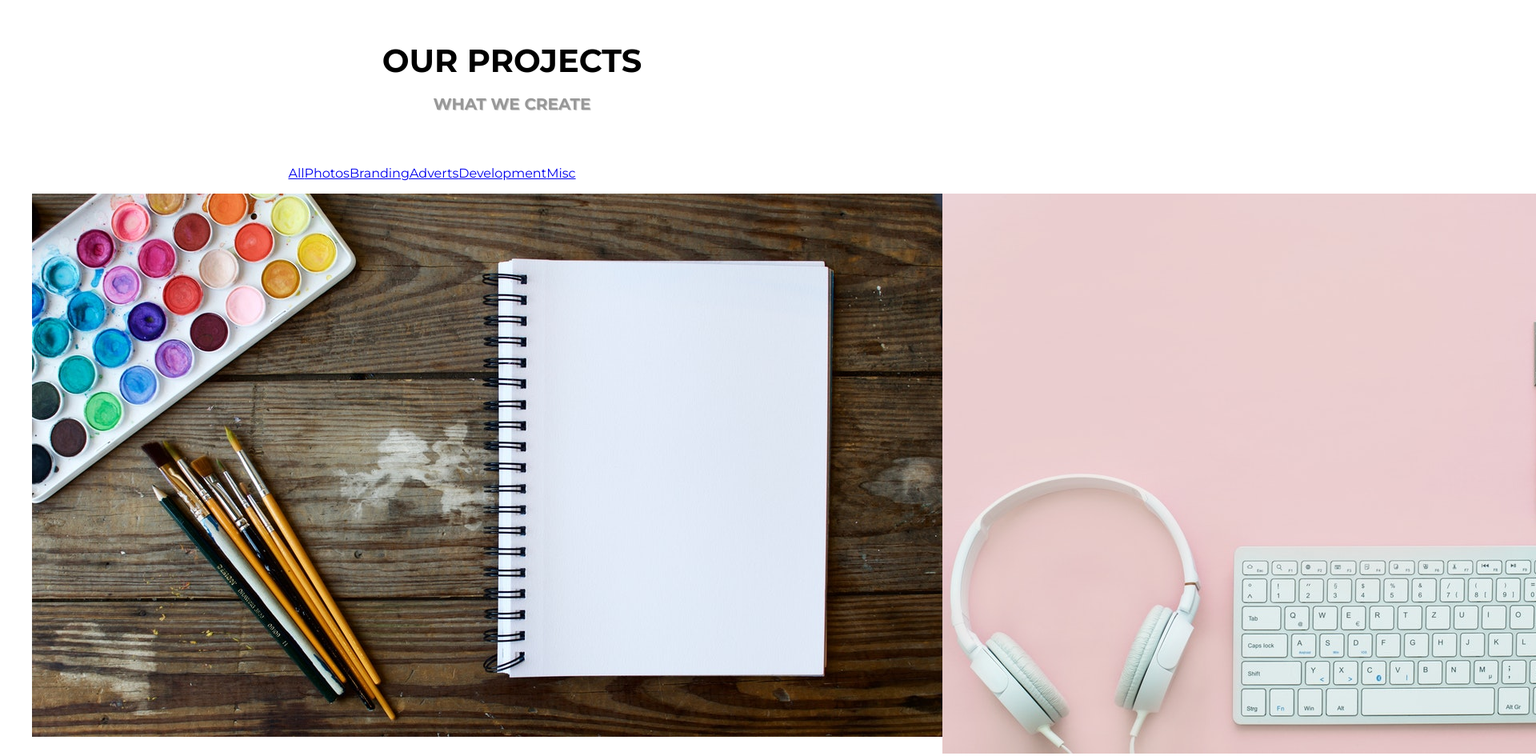
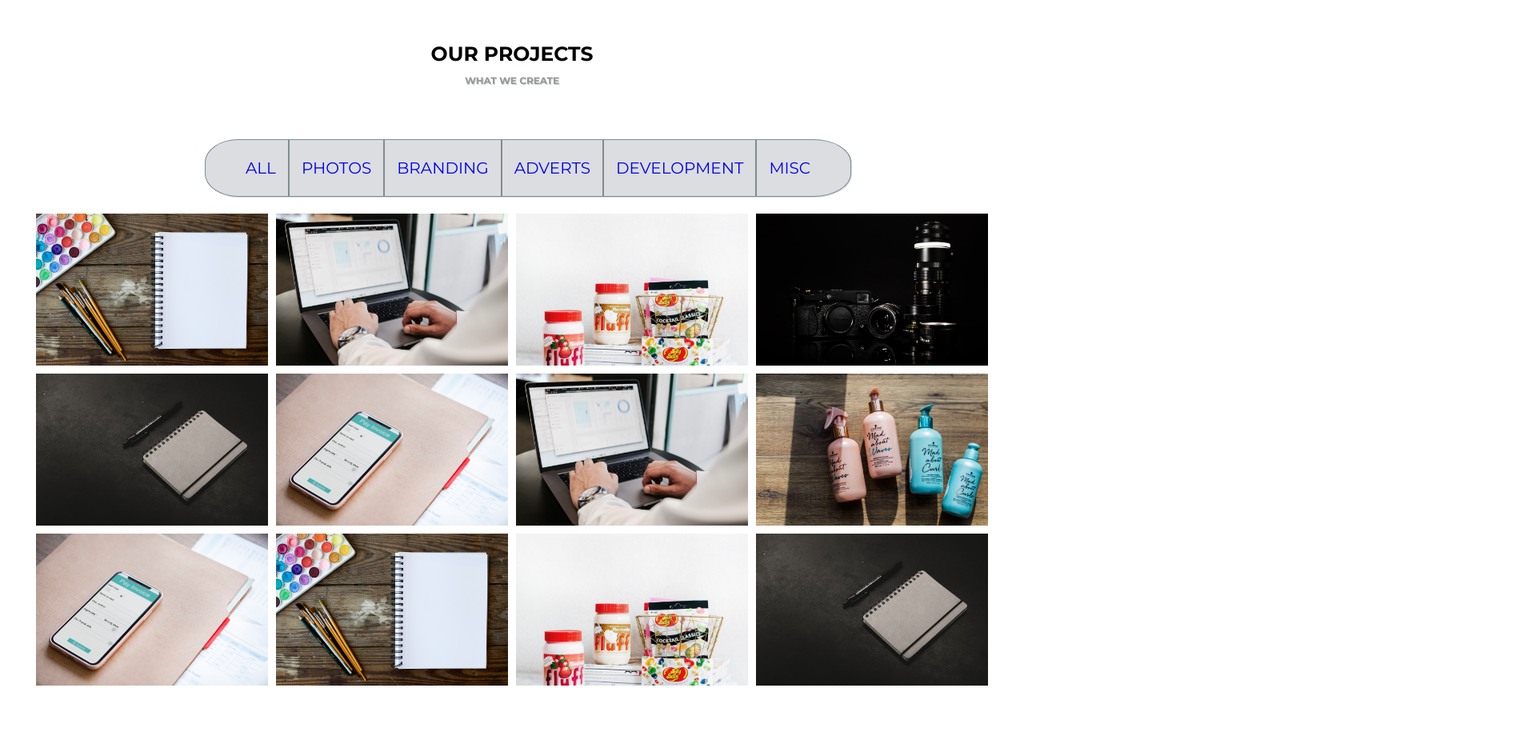
Before and after one commit to Ola-Lipert/Projekt2.Landing-page, a website: page index.html in a window 1280 px wide. Shown: the part 1553-2498 px from the top of the page at 80% size, 1920 px wide, since content can reach past the window. After the commit the page ends 2465 px from the top, so only its background shows below. Drawn offline with Linux system fonts and the light colour scheme.

Commit message:
Add gallery

```diff
--- a/index.html
+++ b/index.html
@@ -125,45 +125,45 @@
                     </div>
                 </div>
                 <div class="row">
-                    <div class="gallery col-s-3">
-                        <img src="images/gallery1.jpg">
+                    <div class="gallery col-s-3 col-m-6">
+                        <img class="foto" src="images/gallery1.jpg">
                     </div>
-                    <div class="gallery col-s-3">
-                        <img src="images/gallery2.jpg">
+                    <div class="gallery col-s-3 col-m-6">
+                        <img class="foto" src="images/gallery7.jpg">
                     </div>
-                    <div class="gallery col-s-3">
-                        <img src="images/gallery3.jpg">
+                    <div class="gallery col-s-3 col-m-6">
+                        <img class="foto" src="images/gallery3.jpg">
                     </div>
-                    <div class="gallery col-s-3">
-                        <img src="images/galllery4.jpg">
+                    <div class="gallery col-s-3 col-m-6">
+                        <img class="foto" src="images/galllery4.jpg">
                     </div>
                 </div>
                 <div class="row">
-                    <div class="gallery col-s-3">
-                        <img src="images/gallery5.jpg">
+                    <div class="gallery col-s-3 col-m-6">
+                        <img class="foto" src="images/gallery5.jpg">
                     </div>
-                    <div class="gallery col-s-3">
-                        <img src="images/gallery6.jpg">
+                    <div class="gallery col-s-3 col-m-6">
+                        <img class="foto" src="images/gallery6.jpg">
                     </div>
-                    <div class="gallery col-s-3">
-                        <img src="images/gallery7.jpg">
+                    <div class="gallery col-s-3 col-m-6">
+                        <img class="foto" src="images/gallery7.jpg">
                     </div>
-                    <div class="gallery col-s-3">
-                        <img src="images/galllery8.jpg">
+                    <div class="gallery col-s-3 col-m-6">
+                        <img class="foto" src="images/gallery8.jpg">
                     </div>
                 </div>
                 <div class="row">
-                    <div class="gallery col-s-3">
-                        <img src="images/gallery4.jpg">
+                    <div class="gallery col-s-3 col-m-6">
+                        <img class="foto" src="images/gallery6.jpg">
                     </div>
-                    <div class="gallery col-s-3">
-                        <img src="images/gallery1.jpg">
+                    <div class="gallery col-s-3 col-m-6">
+                        <img class="foto" src="images/gallery1.jpg">
                     </div>
-                    <div class="gallery col-s-3">
-                        <img src="images/gallery3.jpg">
+                    <div class="gallery col-s-3 col-m-6">
+                        <img class="foto" src="images/gallery3.jpg">
                     </div>
-                    <div class="gallery col-s-3">
-                        <img src="images/galllery2.jpg">
+                    <div class="gallery col-s-3 col-m-6">
+                        <img class="foto" src="images/gallery5.jpg">
                     </div>
                 </div>
 
--- a/sass/_layout.scss
+++ b/sass/_layout.scss
@@ -57,13 +57,13 @@ header {
                 text-decoration: none;
                 display: block;
                 padding: 0;
-                color: white;
+                color: $white-color;
                 text-transform: uppercase;
                 font-size: 14px;
                 line-height: 40px;
                 transition: 0.2s;
                 &:hover {
-                    color: lightblue;
+                    color: $light-grey-color;
                     font-size: 18px;
                 }
 
@@ -86,29 +86,29 @@ header {
         text-align: center;
         padding-top: 100px;
         > h1 {
-            color: #fff;
+            color: white-color;
             font-size: 50px;
             text-transform: uppercase;
             font-weight: bolder;
-            text-shadow: 1px 1px darkgrey;
+            text-shadow: 1px 1px $grey-color;
             line-height: 1px;
 
         }
         > h2 {
-            color: orange;
+            color: $carrot-color;
             font-size: 50px;
             text-transform: uppercase;
             font-weight: bolder;
-            text-shadow: 1px 1px darkgrey;
+            text-shadow: 1px 1px $grey-color;
             line-height: 1px;
 
         }
         p {
-            color: #fff;
+            color: $white-color;
             font-size: 20px;
             text-transform: uppercase;
             font-weight: bold;
-            text-shadow: 1px 1px darkgrey;
+            text-shadow: 1px 1px $grey-color;
 
         }
 
@@ -117,16 +117,16 @@ header {
 
 button {
     padding: 15px 40px;
-    color: #fff;
+    color: $white-color;
     font-size: 12px;
     font-weight: bold;
-    background-color: orange;
+    background-color: $carrot-color;
     border: none;
     text-transform: uppercase;
     border-radius: 25px;
     margin-top: 10px;
     &:hover{
-        background-color: darkorange;
+        background-color: $carrot-hover-color;
 
     }
 }
@@ -149,7 +149,7 @@ button {
             font-size: 20px;
             font-weight: bold;
             opacity: 0.4;
-            text-shadow: 1px 1px grey;
+            text-shadow: 1px 1px $grey-color;
             margin-bottom: 50px;
         }
     }
@@ -166,11 +166,11 @@ button {
 
 //section services
 .services {
-    background-color: black;
+    background-color: $black-color;
     max-width: 100%;
     max-height: auto;
     background-size: cover;
-    color: white;
+    color: $white-color;
     .header-services {
         display: flex;
         flex-direction: column;
@@ -188,7 +188,7 @@ button {
             font-size: 20px;
             font-weight: bold;
             opacity: 0.4;
-            text-shadow: 1px 1px grey;
+            text-shadow: 1px 1px $grey-color;
             margin-bottom: 50px;
 
         }
@@ -201,16 +201,16 @@ button {
 
 
         .box-services:last-child {
-            border-right: 1px solid grey;
+            border-right: 1px solid $grey-color;
 
         }
         .box-services {
-            border-left: 1px solid grey;
+            border-left: 1px solid $grey-color;
             padding: 10px;
 
             .fas, .far {
                 font-size: 40px;
-                color: orange;
+                color: $carrot-color;
                 padding-bottom: 15px;
             }
 
@@ -222,7 +222,7 @@ button {
             > p {
                 font-size: 14px;
                 opacity: 0.4;
-                text-shadow: 1px 1px grey;
+                text-shadow: 1px 1px $grey-color;
 
             }
         }
@@ -250,27 +250,66 @@ button {
             font-size: 20px;
             font-weight: bold;
             opacity: 0.4;
-            text-shadow: 1px 1px grey;
+            text-shadow: 1px 1px $grey-color;
             margin-bottom: 50px;
 
         }
     }
     .list-our-projects {
-        width: 80%;
+        width: 100%;
         display: flex;
         justify-content: center;
 
-        > ul {
+        ul {
             display: flex;
             justify-content: center;
             align-items: center;
             list-style-type: none;
 
+            li:first-child {
+                border-top-left-radius: 40%;
+                border-bottom-left-radius: 40%;
+                padding-left: 40px;
+
+            }
+            li:last-child {
+                border-top-right-radius: 40%;
+                border-bottom-right-radius: 40%;
+                padding-right: 40px;
+            }
+
+            li {
+                min-width: 100px;
+                padding: 5px;
+                border: 1px solid $grey-color;
+                background-color: $light-grey-color;
+                box-shadow: 1px 1px $light-grey-color;
+
+                a {
+                    text-decoration: none;
+                    display: block;
+                    padding: 10px;
+                    text-transform: uppercase;
+                    font-size: 20px;
+                    line-height: 40px;
+                    transition: 0.2s;
+                    &:hover {
+                        border-bottom: 4px solid $carrot-hover-color;
+
+                    }
+
+                }
+            }
         }
+    }
+    .gallery {
+        display: flex;
 
-        > li {
-            display: flex;
-            align-content: space-around;
+        .foto {
+            object-fit: cover;
+            max-height: 200px;
+            width: 100%;
+            padding: 5px;
         }
     }
 }
@@ -407,3 +446,76 @@ button {
     }
 
 }
+
+.our-projects {
+    .header-our-projects {
+
+        > h1 {
+            font-size: 25px;
+
+        }
+
+        > p {
+            font-size: 12px;
+
+        }
+    }
+    .list-our-projects {
+        width: 100%;
+        display: flex;
+        flex-direction: column;
+        justify-content: center;
+
+        ul {
+            display: flex;
+            justify-content: center;
+            align-items: center;
+            list-style-type: none;
+
+            li:first-child {
+                border-top-left-radius: 40%;
+                border-bottom-left-radius: 40%;
+                padding-left: 40px;
+
+            }
+            li:last-child {
+                border-top-right-radius: 40%;
+                border-bottom-right-radius: 40%;
+                padding-right: 40px;
+            }
+
+            li {
+                min-width: 100px;
+                padding: 5px;
+                border: 1px solid $grey-color;
+                background-color: $light-grey-color;
+                box-shadow: 1px 1px $light-grey-color;
+
+                a {
+                    text-decoration: none;
+                    display: block;
+                    padding: 10px;
+                    text-transform: uppercase;
+                    font-size: 20px;
+                    line-height: 40px;
+                    transition: 0.2s;
+                    &:hover {
+                        border-bottom: 4px solid $carrot-hover-color;
+
+                    }
+
+                }
+            }
+        }
+    }
+    .gallery {
+        display: flex;
+
+        .foto {
+            object-fit: cover;
+            max-height: 200px;
+            width: 100%;
+            padding: 5px;
+        }
+    }
+}
--- a/sass/_variables.scss
+++ b/sass/_variables.scss
@@ -0,0 +1,10 @@
+/*COLORS*/
+
+$carrot-color: #e58e26;
+$carrot-hover-color: #d35400;
+
+$white-color: #ecf0f1;
+$black-color: #000;
+
+$grey-color: #7f8c8d;
+$light-grey-color: #dcdde1;
```
Also changed, not shown: css/style.css, 1 other file.
